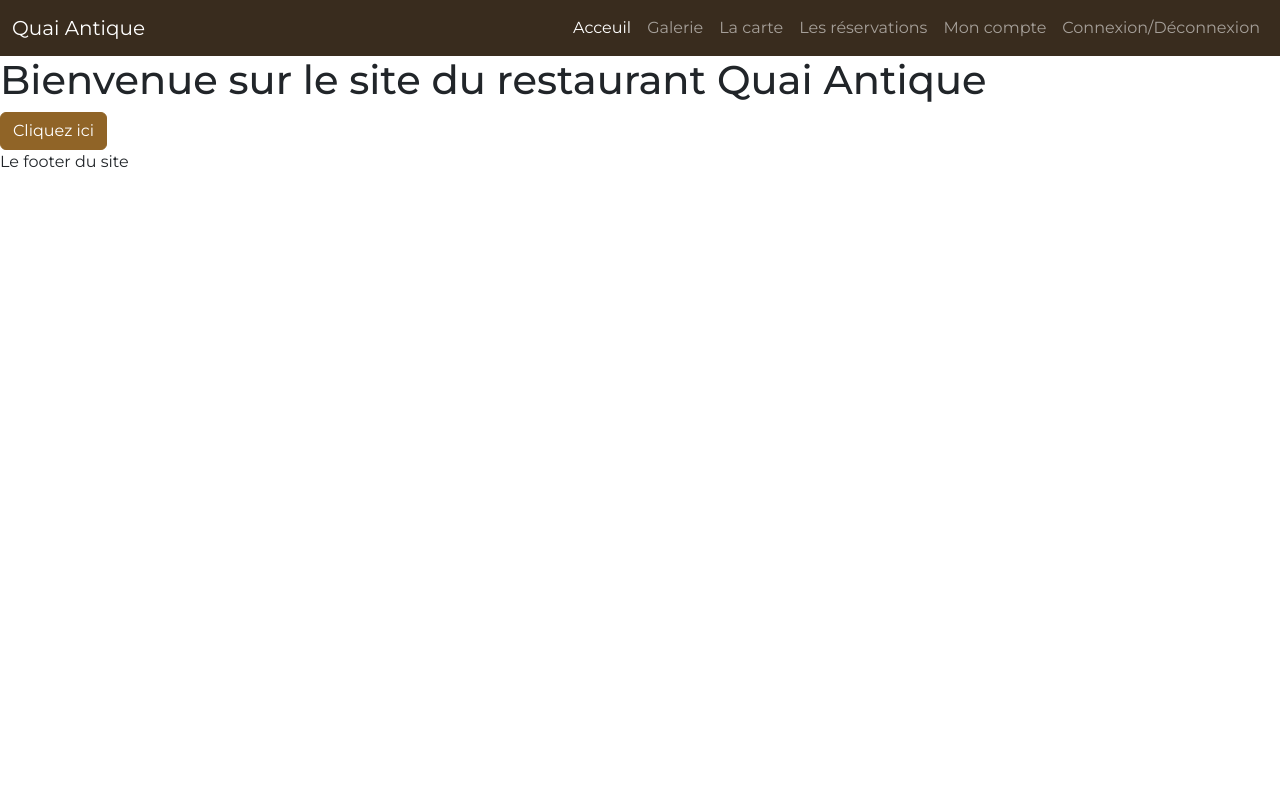
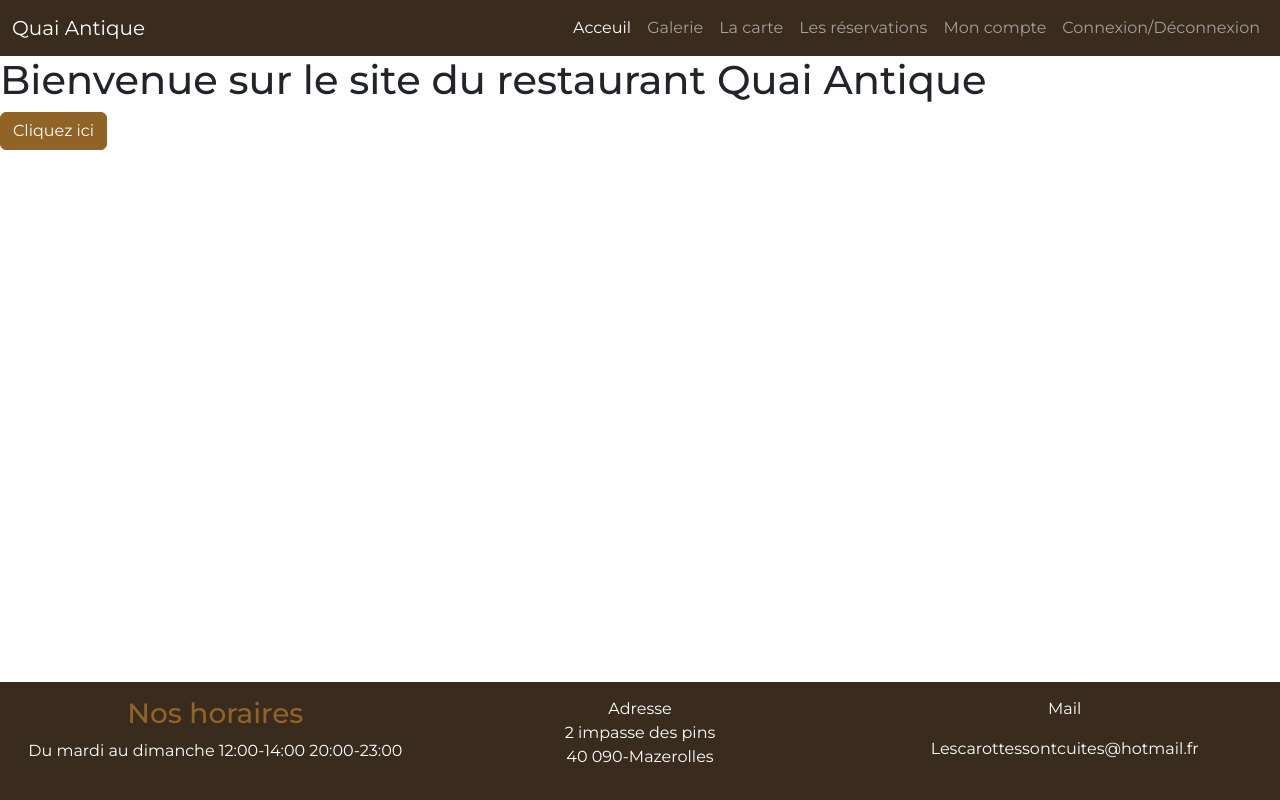
Before and after one commit to GueuleDAmour/bite, a website with bundled scripts: page index.html in a window 1280 px wide. Built offline with nearby package versions, Linux system fonts and the light colour scheme; files whose address does not match are found by name.

Commit message:
Ajout du footer

```diff
--- a/index.html
+++ b/index.html
@@ -43,7 +43,21 @@
     <main id="main-page">
         <!--Ici sera injectée le contenu du site-->
     </main>
-    <footer>Le footer du site</footer>
+    <footer class="bg-dark text-white text-center footer">
+      <div class="row">
+        <div class="col-12 col-lg-4">
+          <h3 class="text-primary">Nos horaires</h3>
+          <p>Du mardi au dimanche  12:00-14:00   20:00-23:00</p>
+        </div>
+        <div class="col-6 col-lg-4">
+          <p>Adresse<br>2 impasse des pins<br> 40 090-Mazerolles</p>
+        </div>
+        <div class="col-6 col-lg-4">
+          <p>Mail</p>
+          <p>Lescarottessontcuites@hotmail.fr</p>
+        </div>
+      </div>
+    </footer>
     <script type="module" src="./Router/router.js"></script>
     <script src="node_modules/bootstrap/dist/js/bootstrap.bundle.min.js"></script>
 </body>
--- a/scss/main.scss
+++ b/scss/main.scss
@@ -1,2 +1,18 @@
 @import url(/node_modules/bootstrap-icons/font/bootstrap-icons.css);
 @import 'custom';
+
+html{
+    position: relative;
+    min-height: 100%;
+}
+
+main{
+    margin-bottom: 250px;
+}
+
+footer.footer {
+    padding: 15px;
+    position: absolute;
+    bottom: 0;
+    width: 100%;
+}
```
Also changed, not shown: scss/main.css, 1 other file.
